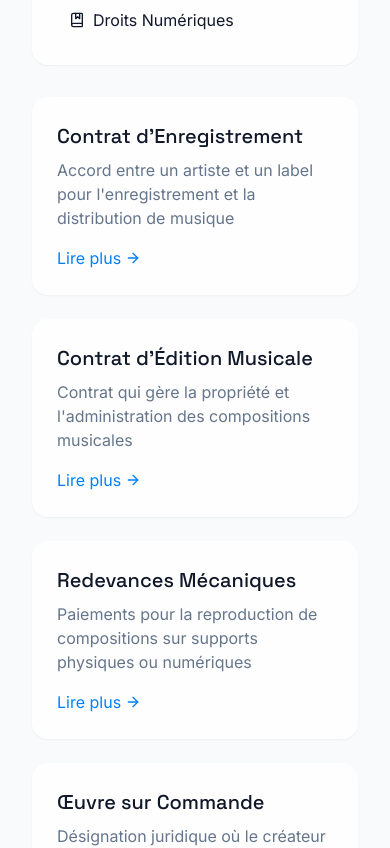
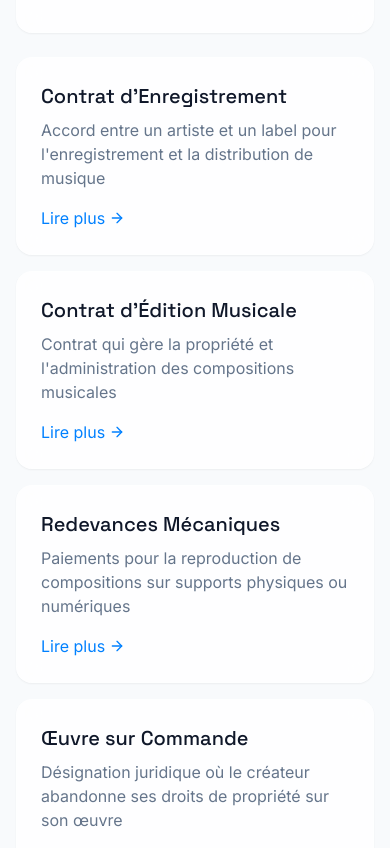
Before and after one commit to abdifrh/baveu-project, a React (Vite) app: page /knowledge-base in a window 390 px wide. Shown: the part 764-1612 px from the top of the page. Built offline with nearby package versions, Linux system fonts and the light colour scheme.

Commit message:
Improve Knowledge Base Responsiveness
Improve the responsiveness of the knowledge base content by adding line breaks and ensuring the content adapts to different screen sizes.  The existing font styles for the knowledge base content will remain unchanged.

```diff
--- a/src/pages/KnowledgeBase.tsx
+++ b/src/pages/KnowledgeBase.tsx
@@ -439,13 +439,13 @@ const KnowledgeBase = () => {
     <div className="flex flex-col min-h-screen">
       <Navbar />
 
-      <main className="flex-1 container py-24">
+      <main className="flex-1 container py-16 px-4 md:py-24 md:px-8">
         <PageHeader
           title="Base de Connaissances"
           description="Explorez notre bibliothèque de ressources juridiques musicales, d'explications contractuelles et de terminologie de l'industrie."
         />
 
-        <div className="grid grid-cols-1 md:grid-cols-3 gap-8">
+        <div className="grid grid-cols-1 md:grid-cols-3 gap-6 md:gap-8">
           {/* Sidebar */}
           <div className="md:col-span-1">
             <GlassCard className="mb-6">
@@ -498,7 +498,7 @@ const KnowledgeBase = () => {
           {/* Main Content */}
           <div className="md:col-span-2">
             {selectedItem ? (
-              <GlassCard className="animate-fade-in">
+              <GlassCard className="animate-fade-in overflow-hidden">
                 <button
                   className="mb-4 flex items-center text-sm text-primary hover:underline"
                   onClick={() => setSelectedItem(null)}
@@ -510,7 +510,23 @@ const KnowledgeBase = () => {
                 <h2 className="font-display text-2xl font-semibold mb-2">{selectedItem.title}</h2>
                 <p className="text-muted-foreground mb-6">{selectedItem.summary}</p>
 
-                <div className="prose prose-slate prose-headings:mt-4 prose-headings:mb-2 prose-p:my-2 prose-pre:my-4 prose-pre:bg-muted/50 prose-pre:p-3 prose-pre:rounded-md prose-li:my-1 max-w-none">
+                <div className="prose prose-slate max-w-none font-sans text-foreground overflow-x-auto
+                  prose-headings:font-display
+                  prose-headings:font-medium
+                  prose-headings:mt-6
+                  prose-headings:mb-3
+                  prose-p:my-3
+                  prose-p:leading-relaxed
+                  prose-ul:my-3
+                  prose-li:my-1
+                  prose-li:leading-normal
+                  prose-strong:font-semibold
+                  prose-pre:my-4
+                  prose-pre:p-3
+                  prose-pre:bg-muted/50
+                  prose-pre:rounded-md
+                  break-words
+                ">
                   <ReactMarkdown remarkPlugins={[remarkGfm]}>
                     {selectedItem.content}
                   </ReactMarkdown>
@@ -519,15 +535,15 @@ const KnowledgeBase = () => {
             ) : (
               <>
                 {filteredItems.length > 0 ? (
-                  <div className="grid grid-cols-1 sm:grid-cols-2 gap-6">
+                  <div className="grid grid-cols-1 sm:grid-cols-2 gap-4 sm:gap-6">
                     {filteredItems.map((item) => (
-                      <GlassCard key={item.id} className="hover:shadow-lg cursor-pointer animate-fade-in">
+                      <GlassCard key={item.id} className="hover:shadow-lg transition-shadow duration-300 cursor-pointer animate-fade-in h-full">
                         <button
                           className="text-left w-full h-full flex flex-col"
                           onClick={() => setSelectedItem(item)}
                         >
                           <h3 className="font-display text-xl font-medium mb-2">{item.title}</h3>
-                          <p className="text-muted-foreground mb-4 flex-1">{item.summary}</p>
+                          <p className="text-muted-foreground mb-4 flex-1 line-clamp-3">{item.summary}</p>
                           <div className="flex items-center text-primary mt-auto">
                             Lire plus <ArrowRight className="ml-1 h-4 w-4" />
                           </div>
```
